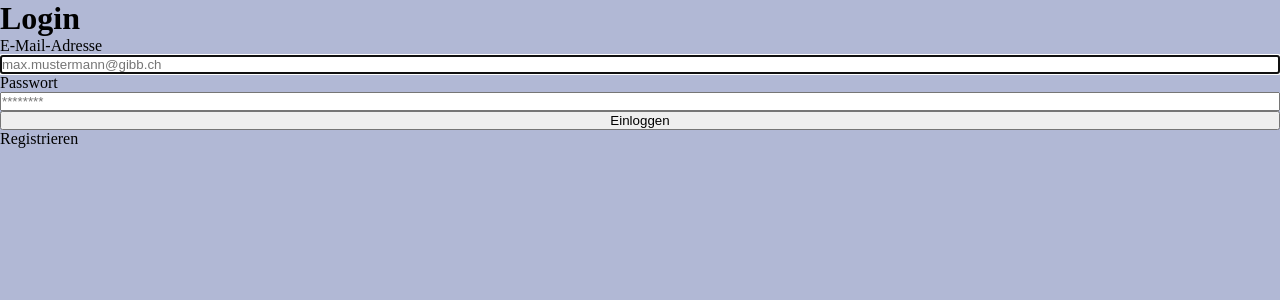
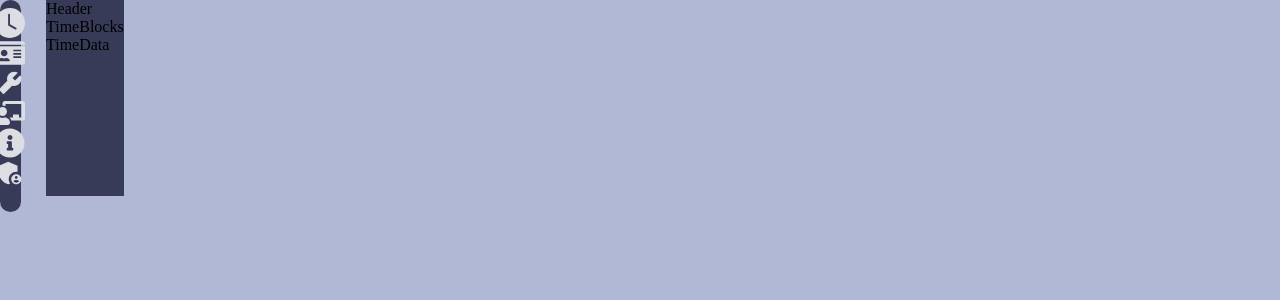
Before and after one commit to TD99/gibb-pt3-zeiterfassung, a React (Create React App) app: page /student in a window 1280 px wide. Before the commit this address led to /login. Shown: the top 300 px of the page. Built offline with nearby package versions, Linux system fonts and the light colour scheme; a web font is replaced by a local one.

Commit message:
Leveling changed

```diff
--- a/src/App.js
+++ b/src/App.js
@@ -9,12 +9,12 @@ function App() {
   }, []); */
 
   function getLogin() {
-    const isLoggedIn = false;
+    const isLoggedIn = true;
     return isLoggedIn || false;
   }
 
   function getAdminLevel() {
-    const adminLevel = 2;
+    const adminLevel = 0;
     return adminLevel || 0;
   }
 
```
